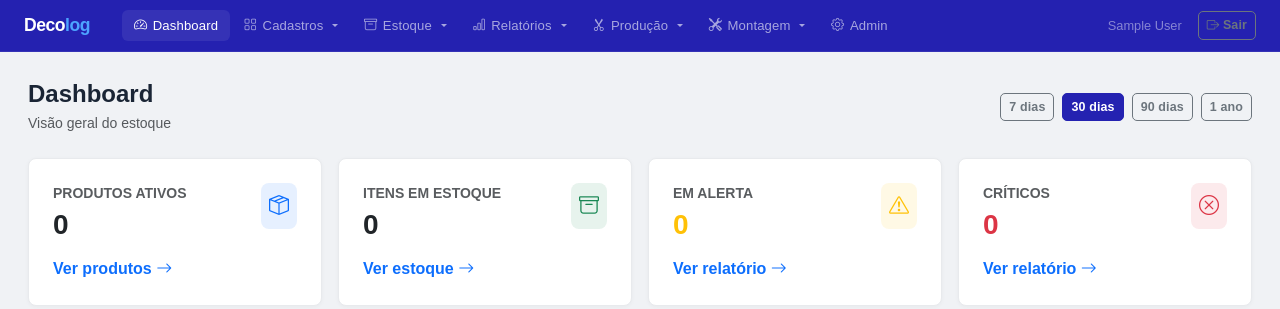
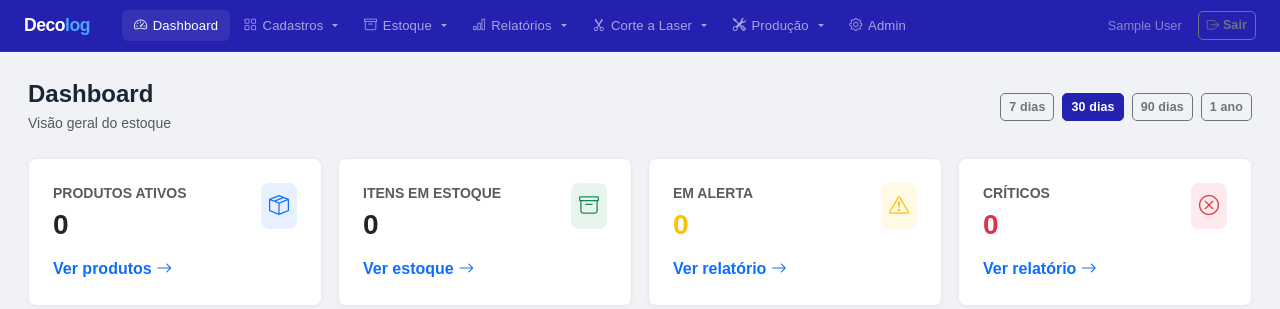
Before and after one commit to decorcril/decolog, a Django app: page / in a window 1280 px wide. Shown: the top 309 px of the page. Run offline with Django 5.2, Linux system fonts and the light colour scheme; the visitor is signed in with stand-in values (Sample User, id 1); data comes from the database, SQL or seed files in the repository; data that the repository does not hold is empty.

Commit message:
feat: organiza dropdowns do base html

```diff
--- a/templates/base.html
+++ b/templates/base.html
@@ -152,23 +152,23 @@
 
       {# -- Produção [MOBILE] -- #}
       {% if is_laser or is_gerente %}
-      <div class="mobile-nav-section">Produção</div>
+      <div class="mobile-nav-section">Corte a Laser</div>
+      <a href="{% url 'producao_corte:create' %}" class="mobile-nav-link">
+        <i class="bi bi-plus-circle"></i> Registrar Corte
+      </a>
       <a href="{% url 'producao_corte:list' %}" class="mobile-nav-link">
-        <i class="bi bi-scissors"></i> Registros de Corte
-      </a>
-      <a href="{% url 'producao_corte:create' %}" class="mobile-nav-link">
-        <i class="bi bi-plus-circle"></i> Novo Registro
+        <i class="bi bi-list-ul"></i> Histórico de Cortes
       </a>
       {% endif %}
 
       {# -- Montagem [MOBILE] -- #}
       {% if is_montagem or is_gerente %}
-      <div class="mobile-nav-section">Montagem</div>
+      <div class="mobile-nav-section">Produção</div>
       <a href="{% url 'montagem:registrar' %}" class="mobile-nav-link">
         <i class="bi bi-tools"></i> Registrar Produção
       </a>
       <a href="{% url 'montagem:list' %}" class="mobile-nav-link">
-        <i class="bi bi-list-ul"></i> Histórico
+        <i class="bi bi-list-ul"></i> Histórico de Produção
       </a>
       {% endif %}
 
@@ -403,17 +403,18 @@
       {% if is_laser or is_gerente %}
       <div class="dropdown">
         <a class="nav-link dropdown-toggle" href="#" role="button" data-bs-toggle="dropdown">
-          <i class="bi bi-scissors"></i> Produção
+          <i class="bi bi-scissors"></i> Corte a Laser
         </a>
         <ul class="dropdown-menu">
           <li>
-            <a class="dropdown-item" href="{% url 'producao_corte:list' %}">
-              <i class="bi bi-list-ul"></i> Registros de Corte
+
+<a class="dropdown-item" href="{% url 'producao_corte:create' %}">
+              <i class="bi bi-plus-circle"></i> Registrar Corte
             </a>
           </li>
           <li>
-            <a class="dropdown-item" href="{% url 'producao_corte:create' %}">
-              <i class="bi bi-plus-circle"></i> Novo Registro
+            <a class="dropdown-item" href="{% url 'producao_corte:list' %}">
+              <i class="bi bi-list-ul"></i> Histórico de Corte
             </a>
           </li>
         </ul>
@@ -424,7 +425,7 @@
       {% if is_montagem or is_gerente %}
       <div class="dropdown">
         <a class="nav-link dropdown-toggle" href="#" role="button" data-bs-toggle="dropdown">
-          <i class="bi bi-tools"></i> Montagem
+          <i class="bi bi-tools"></i> Produção
         </a>
         <ul class="dropdown-menu">
           <li>
@@ -434,7 +435,7 @@
           </li>
           <li>
             <a class="dropdown-item" href="{% url 'montagem:list' %}">
-              <i class="bi bi-list-ul"></i> Histórico
+              <i class="bi bi-list-ul"></i> Histórico de Produção
             </a>
           </li>
         </ul>
```
